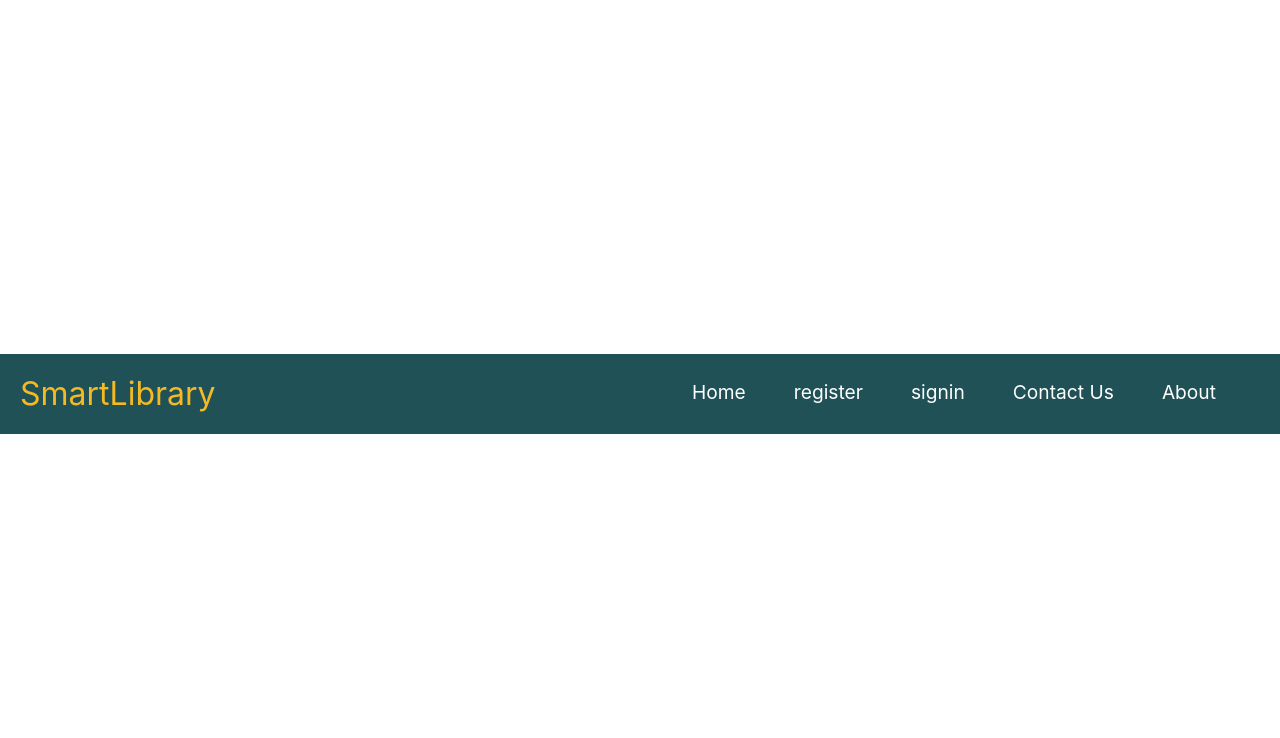
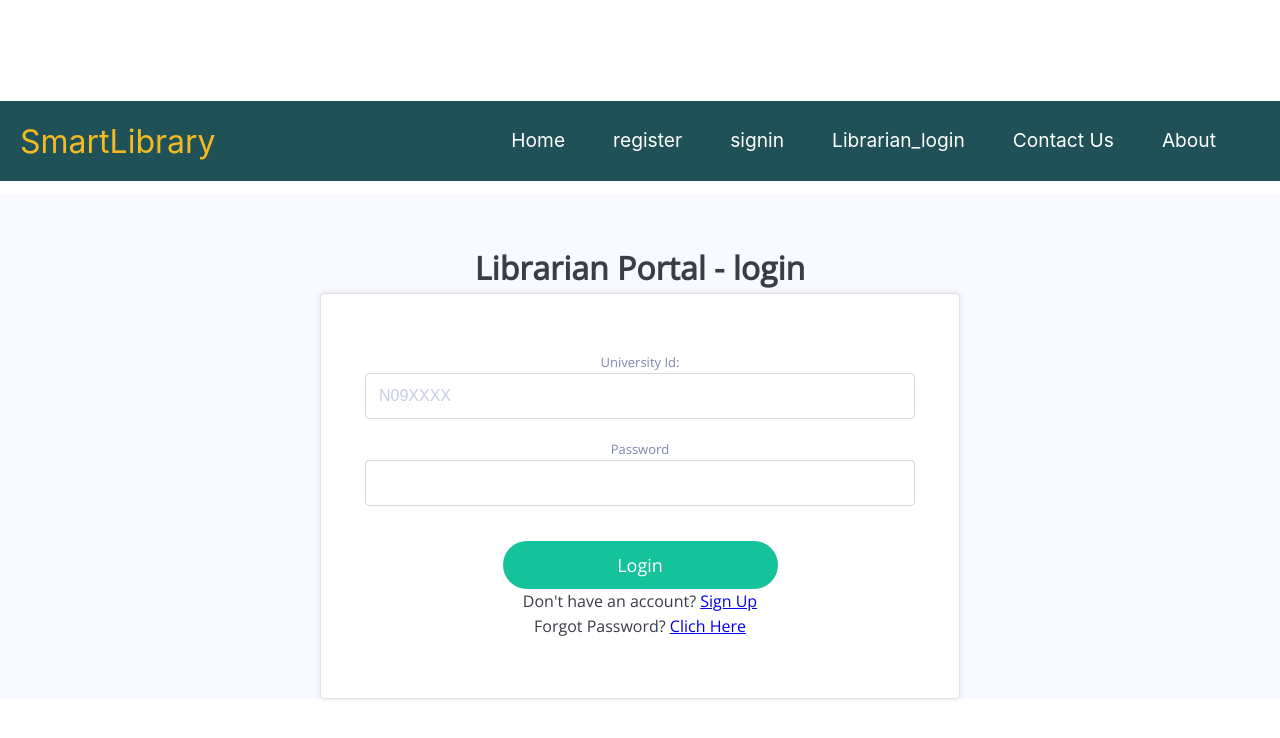
Before and after one commit to SriRam11111/Smart_Library, a React (Create React App) app: page /librarian_login in a window 1280 px wide. Shown: the top 738 px of the page. Built offline with nearby package versions, Linux system fonts and the light colour scheme.

Commit message:
added librarian login page

```diff
--- a/package.json
+++ b/package.json
@@ -8,6 +8,7 @@
     "@testing-library/user-event": "^13.5.0",
     "react": "^18.2.0",
     "react-dom": "^18.2.0",
+    "react-lazy-load-image-component": "^1.5.6",
     "react-scripts": "5.0.1",
     "web-vitals": "^2.1.4"
   },
--- a/src/components/branches/civil.js
+++ b/src/components/branches/civil.js
@@ -1,11 +1,18 @@
 import React from 'react'
+import { Link } from 'react-router-dom'
+// import datacontent from './data.json'
 /**
  * function to test civil data
  * @returns
  */
 function Civil() {
+  // const data=datacontent[data]
+  // console.log("data=",data)
   return (
-    <div>Civil</div>
+    <div>
+    <div>civil</div>
+    <div><Link to='/branches'>civil</Link></div>
+    </div>
   )
 }
 
--- /dev/null
+++ b/src/components/branches/data.json
@@ -0,0 +1,76 @@
+{
+  "data": [
+      {
+          "owner": "David Marcu",
+          "imageUrl": "https://images.unsplash.com/photo-1469474968028-56623f02e42e?ixlib=rb-1.2.1&ixid=MnwxMjA3fDB8MHxwaG90by1wYWdlfHx8fGVufDB8fHx8&auto=format&fit=crop&w=1474&q=80"
+      },
+      {
+          "owner": "Tim Swaan",
+          "imageUrl": "https://images.unsplash.com/photo-1447752875215-b2761acb3c5d?ixlib=rb-1.2.1&ixid=MnwxMjA3fDB8MHxwaG90by1wYWdlfHx8fGVufDB8fHx8&auto=format&fit=crop&w=1470&q=80"
+      },
+      {
+          "owner": "Blake Verdoorn",
+          "imageUrl": "https://images.unsplash.com/photo-1433086966358-54859d0ed716?ixlib=rb-1.2.1&ixid=MnwxMjA3fDB8MHxwaG90by1wYWdlfHx8fGVufDB8fHx8&auto=format&fit=crop&w=687&q=80"
+      },
+      {
+          "owner": "v2osk",
+          "imageUrl": "https://images.unsplash.com/photo-1470071459604-3b5ec3a7fe05?ixlib=rb-1.2.1&ixid=MnwxMjA3fDB8MHxwaG90by1wYWdlfHx8fGVufDB8fHx8&auto=format&fit=crop&w=1874&q=80"
+      },
+      {
+          "owner": "Lukasz Szmigiel",
+          "imageUrl": "https://images.unsplash.com/photo-1441974231531-c6227db76b6e?ixlib=rb-1.2.1&ixid=MnwxMjA3fDB8MHxwaG90by1wYWdlfHx8fGVufDB8fHx8&auto=format&fit=crop&w=1471&q=80"
+      },
+      {
+          "owner": "Robert Lukeman",
+          "imageUrl": "https://images.unsplash.com/photo-1472214103451-9374bd1c798e?ixlib=rb-1.2.1&ixid=MnwxMjA3fDB8MHxwaG90by1wYWdlfHx8fGVufDB8fHx8&auto=format&fit=crop&w=1470&q=80"
+      },
+      {
+          "owner": "Dave Hoefler",
+          "imageUrl": "https://images.unsplash.com/photo-1586348943529-beaae6c28db9?ixlib=rb-1.2.1&ixid=MnwxMjA3fDB8MHxwaG90by1wYWdlfHx8fGVufDB8fHx8&auto=format&fit=crop&w=715&q=80"
+      },
+      {
+          "owner": "Silvestri Matteo",
+          "imageUrl": "https://images.unsplash.com/reserve/HgZuGu3gSD6db21T3lxm_San%20Zenone.jpg?ixlib=rb-1.2.1&ixid=MnwxMjA3fDB8MHxwaG90by1wYWdlfHx8fGVufDB8fHx8&auto=format&fit=crop&w=1470&q=80"
+      },
+      {
+          "owner": "Kunal Shinde",
+          "imageUrl": "https://images.unsplash.com/photo-1588392382834-a891154bca4d?ixlib=rb-1.2.1&ixid=MnwxMjA3fDB8MHxwaG90by1wYWdlfHx8fGVufDB8fHx8&auto=format&fit=crop&w=1476&q=80"
+      },
+      {
+          "owner": "Shifaaz shamoon",
+          "imageUrl": "https://images.unsplash.com/photo-1540206395-68808572332f?ixlib=rb-1.2.1&ixid=MnwxMjA3fDB8MHxwaG90by1wYWdlfHx8fGVufDB8fHx8&auto=format&fit=crop&w=626&q=80"
+      },
+      {
+          "owner": "niko photos",
+          "imageUrl": "https://images.unsplash.com/photo-1502082553048-f009c37129b9?ixlib=rb-1.2.1&ixid=MnwxMjA3fDB8MHxwaG90by1wYWdlfHx8fGVufDB8fHx8&auto=format&fit=crop&w=1470&q=80"
+      },
+      {
+          "owner": "Jay Mantri",
+          "imageUrl": "https://images.unsplash.com/photo-1418065460487-3e41a6c84dc5?ixlib=rb-1.2.1&ixid=MnwxMjA3fDB8MHxwaG90by1wYWdlfHx8fGVufDB8fHx8&auto=format&fit=crop&w=1470&q=80"
+      },
+      {
+          "owner": "Daniel Roe",
+          "imageUrl": "https://images.unsplash.com/photo-1439853949127-fa647821eba0?ixlib=rb-1.2.1&ixid=MnwxMjA3fDB8MHxwaG90by1wYWdlfHx8fGVufDB8fHx8&auto=format&fit=crop&w=687&q=80"
+      },
+      {
+          "owner": "Thomas Kelley",
+          "imageUrl": "https://images.unsplash.com/photo-1455218873509-8097305ee378?ixlib=rb-1.2.1&ixid=MnwxMjA3fDB8MHxwaG90by1wYWdlfHx8fGVufDB8fHx8&auto=format&fit=crop&w=687&q=80"
+      },
+      {
+          "owner": "Vincent van Zalinge",
+          "imageUrl": "https://images.unsplash.com/photo-1444464666168-49d633b86797?ixlib=rb-1.2.1&ixid=MnwxMjA3fDB8MHxwaG90by1wYWdlfHx8fGVufDB8fHx8&auto=format&fit=crop&w=1469&q=80"
+      },
+      {
+          "owner": "eberhard 🖐 grossgasteiger",
+          "imageUrl": "https://images.unsplash.com/photo-1505765050516-f72dcac9c60e?ixlib=rb-1.2.1&ixid=MnwxMjA3fDB8MHxwaG90by1wYWdlfHx8fGVufDB8fHx8&auto=format&fit=crop&w=1470&q=80"
+      },
+      {
+          "owner": "Luca Bravo",
+          "imageUrl": "https://images.unsplash.com/photo-1470770903676-69b98201ea1c?ixlib=rb-1.2.1&ixid=MnwxMjA3fDB8MHxwaG90by1wYWdlfHx8fGVufDB8fHx8&auto=format&fit=crop&w=1470&q=80"
+      },
+      {
+          "owner": "Wil Stewart",
+          "imageUrl": "https://images.unsplash.com/photo-1431794062232-2a99a5431c6c?ixlib=rb-1.2.1&ixid=MnwxMjA3fDB8MHxwaG90by1wYWdlfHx8fGVufDB8fHx8&auto=format&fit=crop&w=1470&q=80"
+      }
+  ]
+}
--- /dev/null
+++ b/src/components/signin/librarian_login.js
@@ -0,0 +1,66 @@
+import React from 'react';
+import { useState } from "react";
+import { Redirect } from 'react-router-dom';
+import './signin.css'
+/**
+ * page to sign into the website
+ * @returns
+ */
+function Librarian_login() {
+
+  const [uid, setUid] = useState("")
+  const [password, setPassword] = useState("")
+  const [loginSucessful, setLoginSucessful] = useState(false)
+
+  const handleInput = (event) => {
+    switch (event.target.name) {
+      case "uid":
+        setUid(event.target.value)
+        console.log("handle input")
+        break;
+      case "password":
+        setPassword(event.target.value)
+        break;
+
+      default:
+      // code block
+    }
+  }
+  if (loginSucessful) {
+    return <Redirect to="/branches" />
+  }
+
+  const handleSubmit = (event) => {
+    event.preventDefault()
+    console.log(`Submit Clicked ra bhai and value of uid is ${uid}`)
+    console.log(`Submit Clicked ra bhai and value of password is ${password}`)
+    setLoginSucessful(true)
+    // setformErrors(validatename(username, email, password, repeatPassword))
+    event.preventDefault()
+  }
+
+
+  return (
+    <>
+
+      <div className="login-body"><h1>Librarian Portal - login</h1>
+        <form className="form-signin">
+          <div className="row">
+            <label htmlFor="name">University Id:</label>
+            <input type="text" id="uid" name="uid" placeholder="N09XXXX" onChange={handleInput} />
+          </div>
+          <div className="row">
+            <label htmlFor="password">Password</label>
+            <input type="password" id="name" name="password" onChange={handleInput} />
+          </div>
+          <button type="submit" onClick={handleSubmit}>Login</button>
+          <p className="mb-0  text-center">Don't have an account? <a href="/" value={"any"}>Sign
+            Up</a></p>
+          <p className="mb-0  text-center">Forgot Password? <a href="forget_password.html">Clich Here</a></p>
+        </form>
+      </div>
+    </>
+  )
+}
+
+export default Librarian_login
--- a/src/components/signin/signin.css
+++ b/src/components/signin/signin.css
@@ -57,7 +57,7 @@ h1 {
 }
 
 button {
-  width: 100%;
+  width:50%;
   padding: 12px;
   font-size: 18px;
   background: #15C39A;
@@ -78,6 +78,8 @@ button:hover {
 
   body {
     margin: 0 18px;
+    padding: 0;
+    box-sizing: border-box
   }
 
   .form-signin {
--- a/src/navbar/index.js
+++ b/src/navbar/index.js
@@ -10,6 +10,7 @@ import Cse from '../components/branches/cse';
 import Ece from '../components/branches/ece';
 import Eee from '../components/branches/eee';
 import Chemical from '../components/branches/chemical';
+import Librarian_login from '../components/signin/librarian_login';
 
 
 export {Home,
@@ -17,4 +18,4 @@ Register,
 Sign_in,
 Contact,
 About,
-Branches,Cse,Civil,Eee,Chemical,Ece,Mechanical}
+Branches,Cse,Civil,Eee,Chemical,Ece,Mechanical,Librarian_login}
--- a/src/navbar/navbar.js
+++ b/src/navbar/navbar.js
@@ -2,7 +2,7 @@ import React from 'react';
 import { BrowserRouter as Router, Route, Switch, NavLink } from 'react-router-dom';
 import './navbar.css'
 import {Home,Register,Sign_in,Contact,About,Branches,
-	Cse,Civil,Eee,Chemical,Ece,Mechanical} from './index'
+	Cse,Civil,Eee,Chemical,Ece,Mechanical,Librarian_login} from './index'
 
 
 
@@ -57,6 +57,17 @@ function NavBarContent() {
 								onClick={click ? handleClick : null}
 							>
 								signin
+							</NavLink>
+						</li>
+						<li className="nav-item">
+							<NavLink
+								exact
+								to="/librarian_login"
+								activeClassName="active"
+								className="nav-links"
+								onClick={click ? handleClick : null}
+							>
+								Librarian_login
 							</NavLink>
 						</li>
 						<li className="nav-item">
@@ -117,6 +128,7 @@ function NavBar() {
 						<Route path="/eee" component={Eee} />
 						<Route path="/chem" component={Chemical} />
 						<Route path="/ece" component={Ece} />
+						<Route path="/librarian_login" component={Librarian_login} />
 					</Switch>
 				</div>
 			</Router>
```
Also changed, not shown: src/components/lazyloading.js (added), 1 other file (tests, documents, lock files or other folders).
